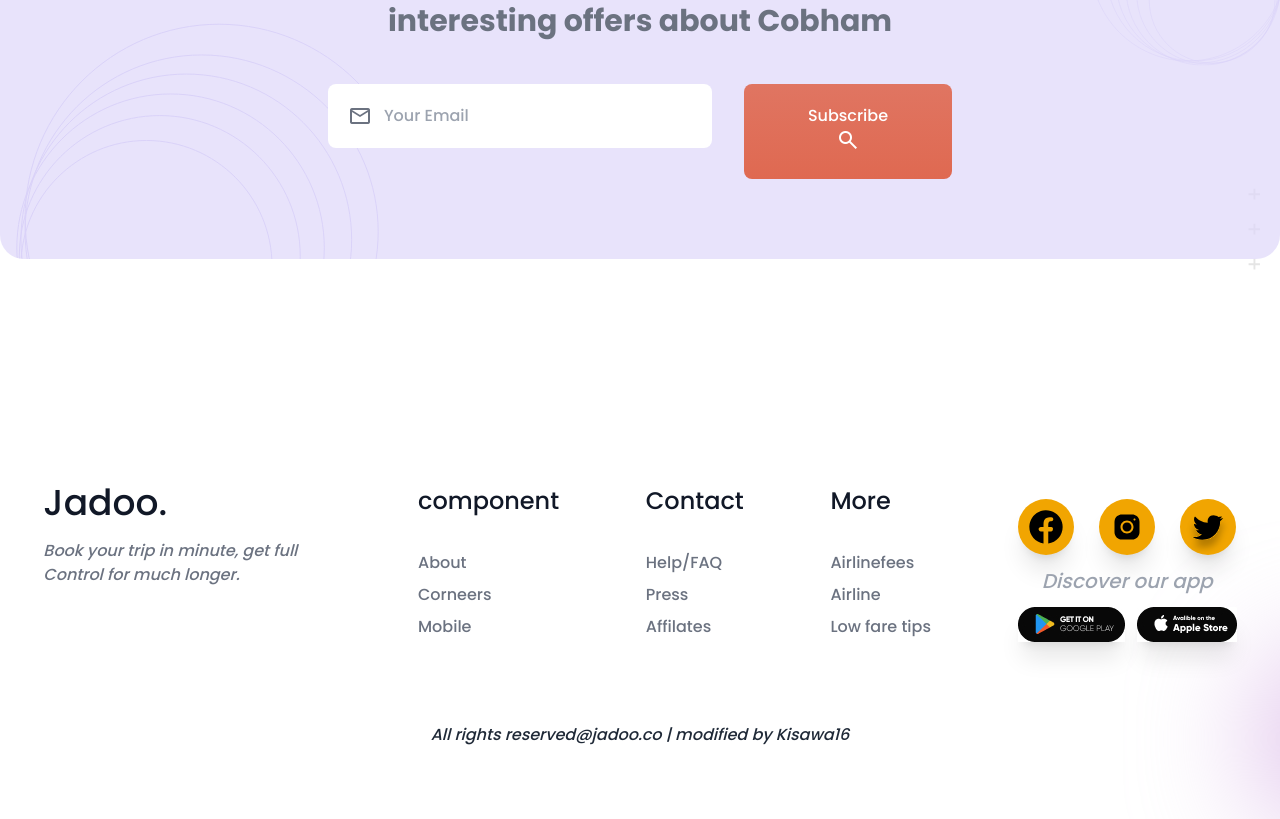
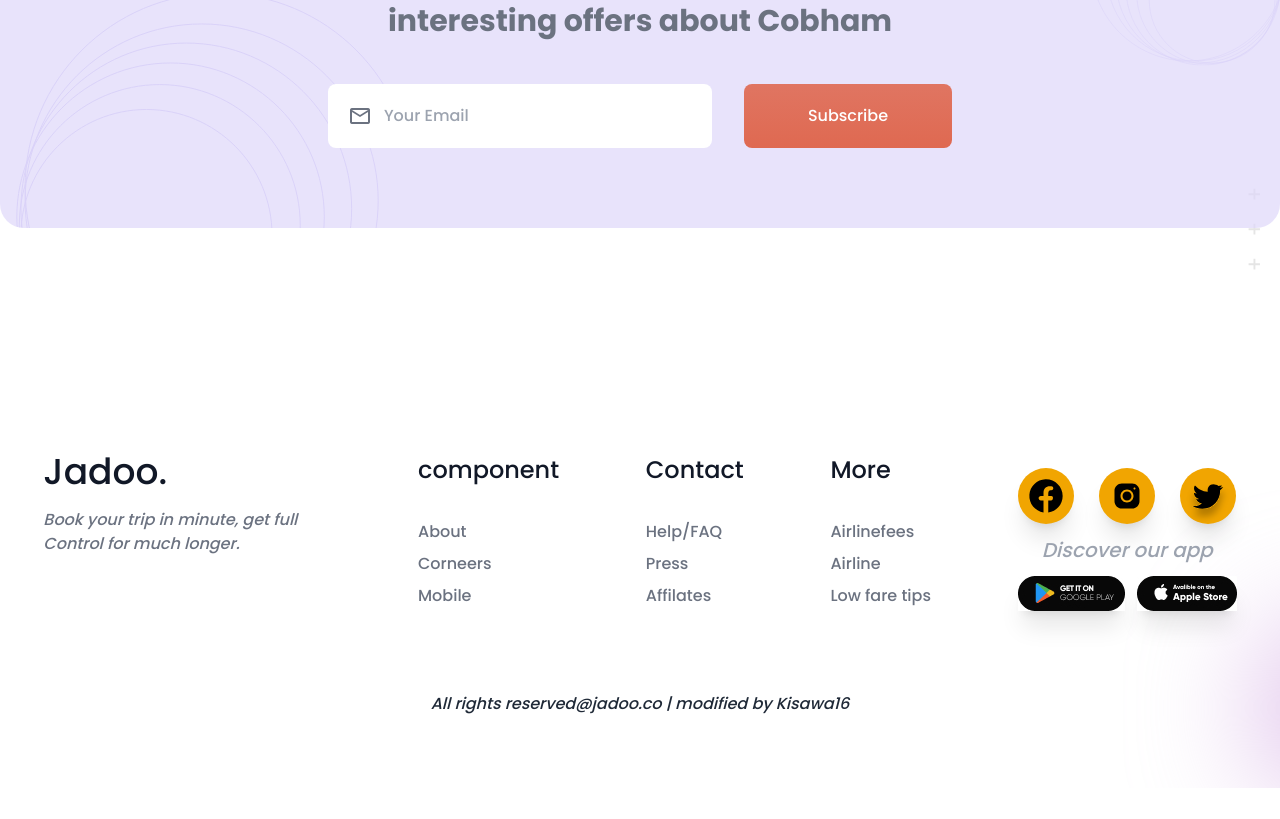
Before and after one commit to Kukuh2307/Nextjs-Jadoo, a Next.js app: page / in a window 1280 px wide. Shown: the part 3800-4619 px from the top of the page. After the commit the page ends 4588 px from the top, so only its background shows below. Built offline with nearby package versions, Linux system fonts and the light colour scheme; a web font is replaced by a local one.

Commit message:
memperbaiki bagian tombol subscribe

```diff
--- a/src/pages/index.tsx
+++ b/src/pages/index.tsx
@@ -620,9 +620,6 @@ export default function Home() {
               </fieldset>
               <button className="rounded-tl-none rounded-bl-none lg:rounded-tl-lg lg:rounded-bl-lg rounded-lg text-white bg-gradient-to-b from-accent-2/90 to-accent-2 py-5 px-4 lg:px-16">
                 <span className="hidden lg:block">Subscribe</span>
-                <span className="block lg:hidden material-symbols-outlined">
-                  search
-                </span>
               </button>
             </div>
           </div>
```
